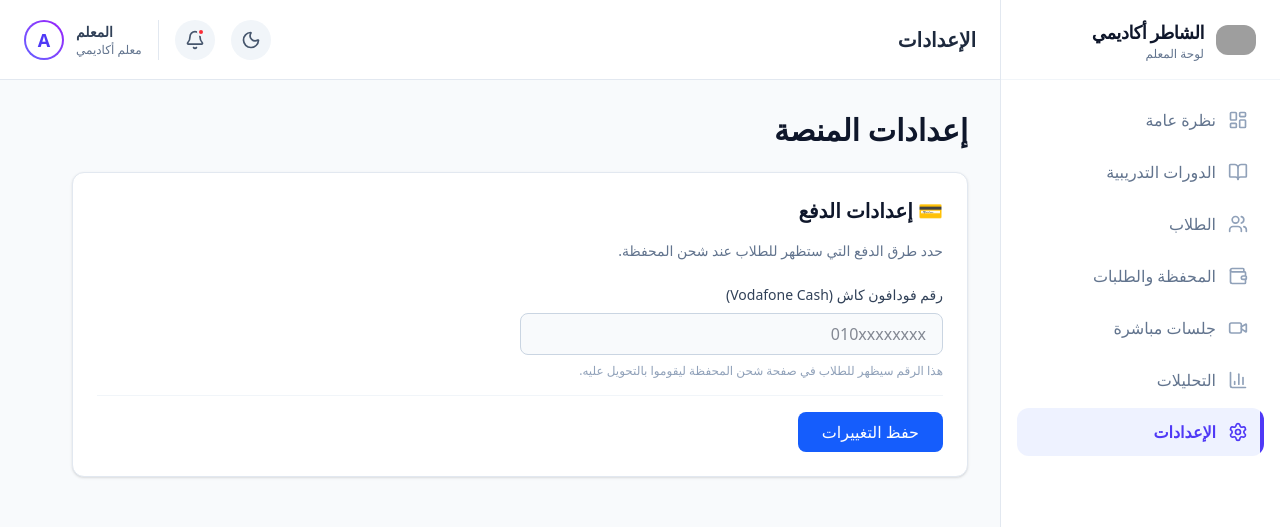
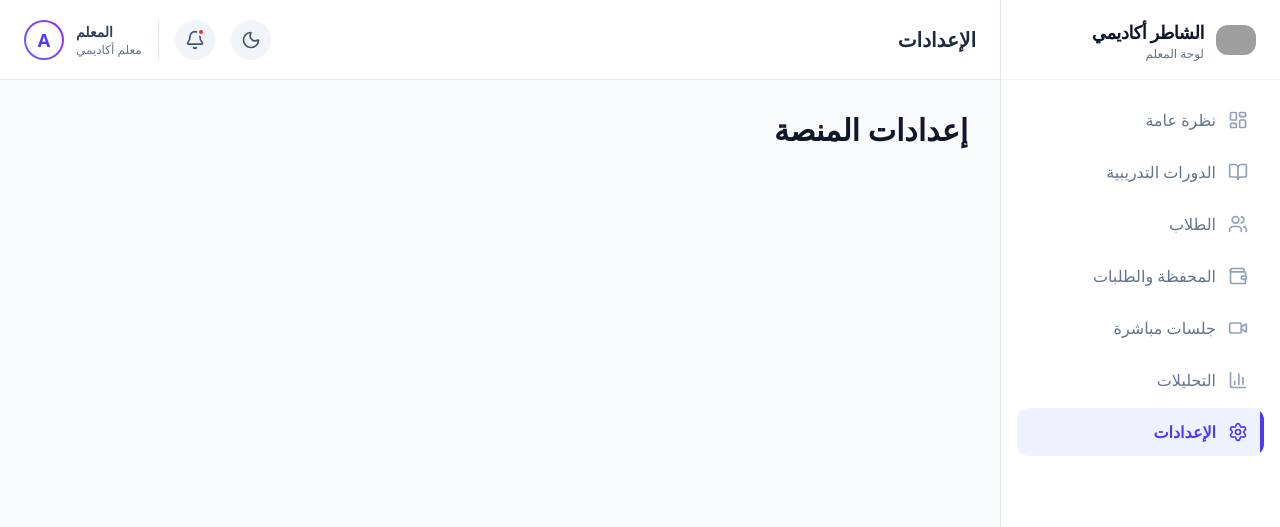
Before and after one commit to furryai160-tech/shateracdemy1, a Next.js app in the folder frontend/: page /dashboard/settings in a window 1280 px wide. Shown: the top 527 px of the page. Built offline with nearby package versions, Linux system fonts and the light colour scheme; no server answers; grey boxes are pictures that could not be loaded.

Commit message:
ui: remove payment settings from dashboard

```diff
--- a/frontend/src/app/dashboard/settings/page.tsx
+++ b/frontend/src/app/dashboard/settings/page.tsx
@@ -48,39 +48,7 @@ export default function SettingsPage() {
             <div className="grid gap-6 max-w-4xl">
 
                 {/* Payment Settings */}
-                <div className="bg-white dark:bg-slate-900 rounded-xl border border-slate-200 dark:border-slate-800 p-6 shadow-sm">
-                    <h2 className="text-xl font-bold mb-4 flex items-center gap-2">
-                        💳 إعدادات الدفع
-                    </h2>
-                    <p className="text-slate-500 mb-6 text-sm">حدد طرق الدفع التي ستظهر للطلاب عند شحن المحفظة.</p>
 
-                    <div className="space-y-4">
-                        <div>
-                            <label className="block text-sm font-medium mb-2 text-slate-700 dark:text-slate-300">رقم فودافون كاش (Vodafone Cash)</label>
-                            <input
-                                type="text"
-                                value={vodafoneNumber}
-                                onChange={(e) => setVodafoneNumber(e.target.value)}
-                                placeholder="010xxxxxxxx"
-                                className="w-full md:w-1/2 px-4 py-2 border border-slate-300 dark:border-slate-600 rounded-lg bg-slate-50 dark:bg-slate-800 focus:ring-2 focus:ring-blue-500 outline-none transition-all"
-                            />
-                            <p className="text-xs text-slate-400 mt-2">
-                                هذا الرقم سيظهر للطلاب في صفحة شحن المحفظة ليقوموا بالتحويل عليه.
-                            </p>
-                        </div>
-
-                        <div className="pt-4 border-t border-slate-100 dark:border-slate-800">
-                            <button
-                                onClick={handleSave}
-                                disabled={saving}
-                                className="px-6 py-2 bg-blue-600 hover:bg-blue-700 text-white rounded-lg font-medium transition-colors flex items-center gap-2"
-                            >
-                                {saving ? <Loader2 className="animate-spin" size={18} /> : null}
-                                {saving ? 'جاري الحفظ...' : 'حفظ التغييرات'}
-                            </button>
-                        </div>
-                    </div>
-                </div>
             </div>
         </div>
     );
```
